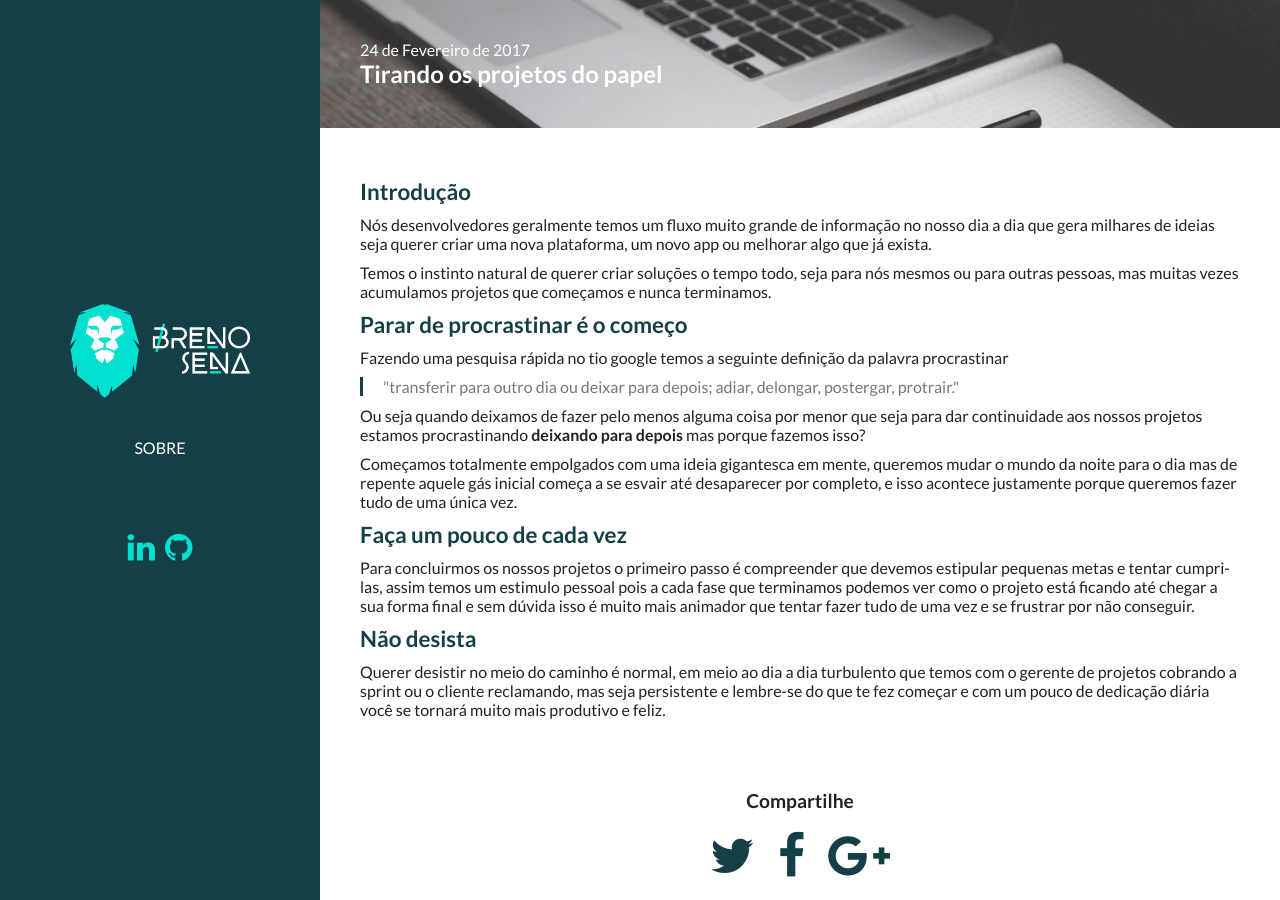
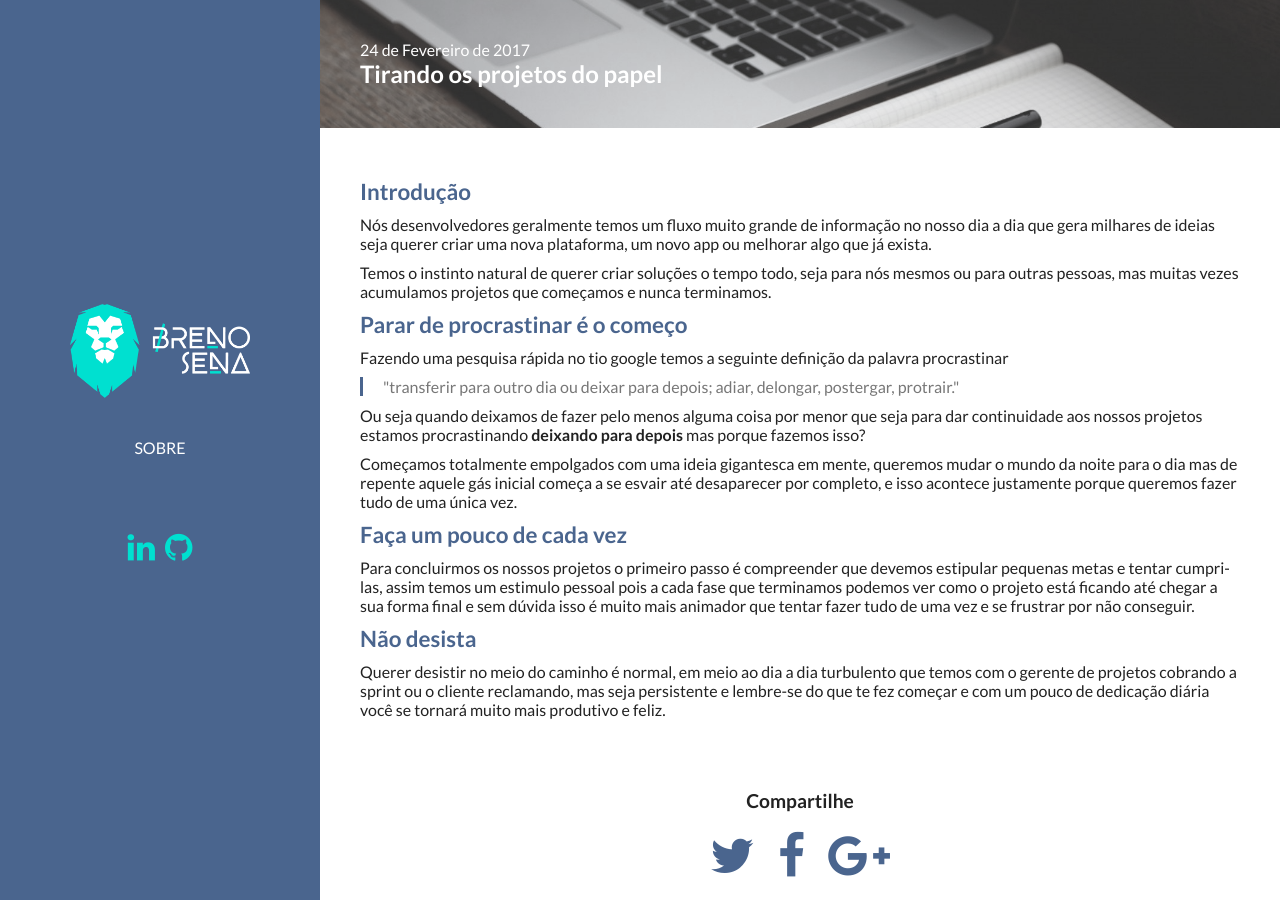
Before and after one commit to brenofsena/brenofsena.github.io, a Jekyll site: the page built from _posts/2017-02-24-tirando-os-projetos-do-papel.markdown, in a window 1280 px wide and 900 px high. Built offline with Jekyll 4.4.1, drawn with Linux system fonts in a browser that asks for light colours; nearby versions of some CDN libraries; comment, search, counter and statistics services are not loaded.

Commit message:
Alteração de cor primária

```diff
--- a/_sass/_base.scss
+++ b/_sass/_base.scss
@@ -1,5 +1,5 @@
 $background: #fff;
-$primary-color: #143f46;
+$primary-color: #4a658e;
 $secondary-color: #00e0d0;
 $font: 'Lato';
 
```
